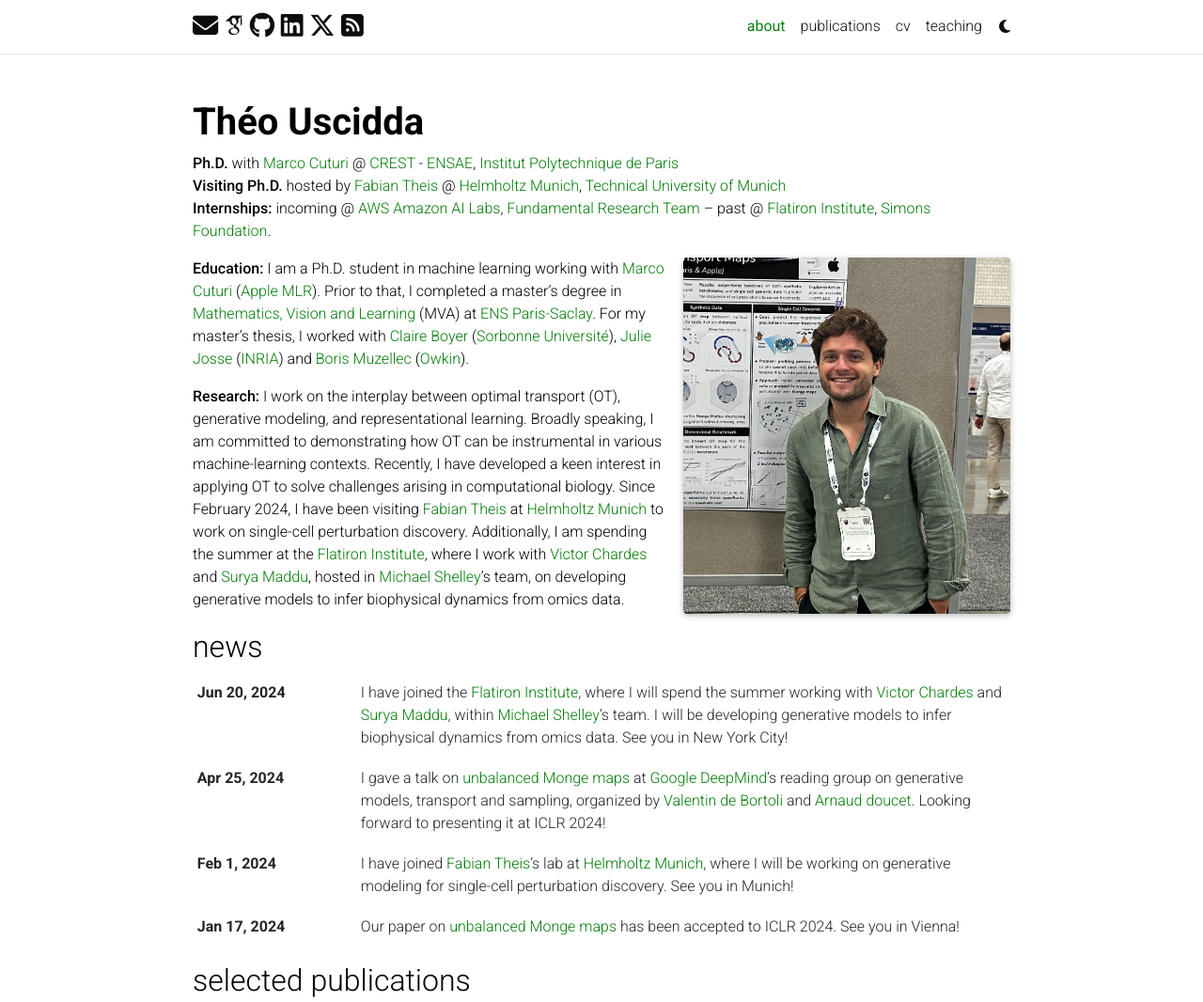
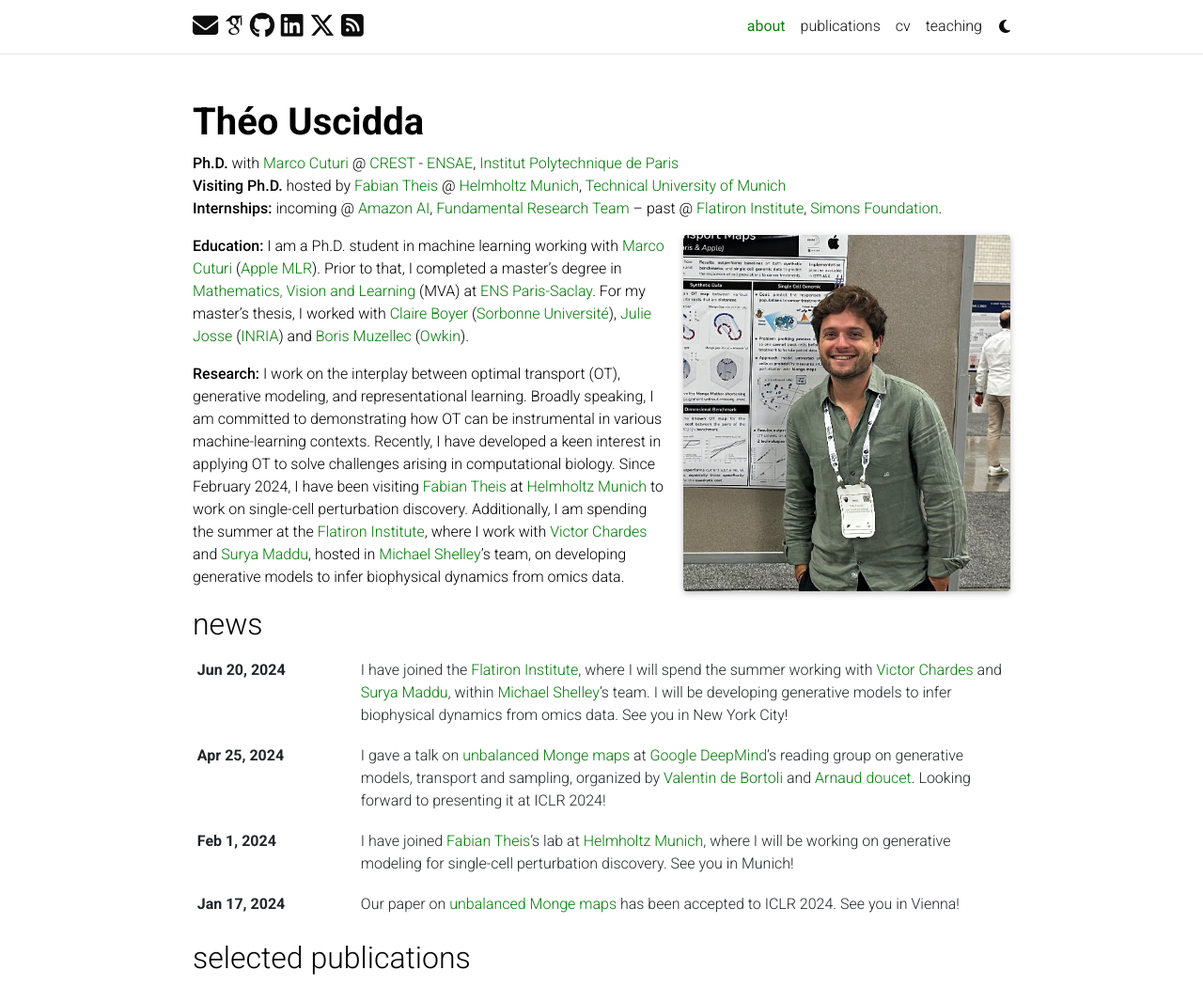
Before and after one commit to theouscidda6/theouscidda6.github.io, a Jekyll site: the page built from _pages/about.md, in a window 1280 px wide and 1380 px high, cut to the strip 0-1066 px from the top of the window. Shown: the whole strip at 94% size. Built offline with Jekyll 4.4.1, drawn with Linux system fonts in a browser that asks for light colours; full-size pictures stand in for the smaller copies a plugin makes; some web fonts are replaced; comment, search, counter and statistics services are not loaded; a style sheet for code colours, icons or effects is not loaded.

Commit message:
update bio

```diff
--- a/_pages/about.md
+++ b/_pages/about.md
@@ -5,7 +5,7 @@
 subtitle: |+
   <strong>Ph.D.</strong> with <a href="https://marcocuturi.net/">Marco Cuturi</a> @ <a href="https://crest.science/">CREST</a> - <a href="https://www.ensae.fr/">ENSAE</a>, <a href="https://www.ip-paris.fr/">Institut Polytechnique de Paris</a> <br>
   <strong>Visiting Ph.D.</strong> hosted by <a href="https://www.helmholtz-munich.de/en/icb/pi/fabian-theis">Fabian Theis</a> @ <a href="https://www.helmholtz-munich.de/en/icb/pi/fabian-theis">Helmholtz Munich</a>, <a href="https://www.tum.de/en/">Technical University of Munich</a> <br>
-  <strong>Internships:</strong> incoming @ <a href="https://www.amazon.science/"> AWS Amazon AI Labs</a>, <a href="https://www.amazon.science/"> Fundamental Research Team</a> – past @ <a href="https://www.simonsfoundation.org/flatiron/">Flatiron Institute</a>, <a href="https://www.simonsfoundation.org/">Simons Foundation</a>.
+  <strong>Internships:</strong> incoming @ <a href="https://www.amazon.science/"> Amazon AI</a>, <a href="https://www.amazon.science/"> Fundamental Research Team</a> – past @ <a href="https://www.simonsfoundation.org/flatiron/">Flatiron Institute</a>, <a href="https://www.simonsfoundation.org/">Simons Foundation</a>.
 
 
 profile:
```
